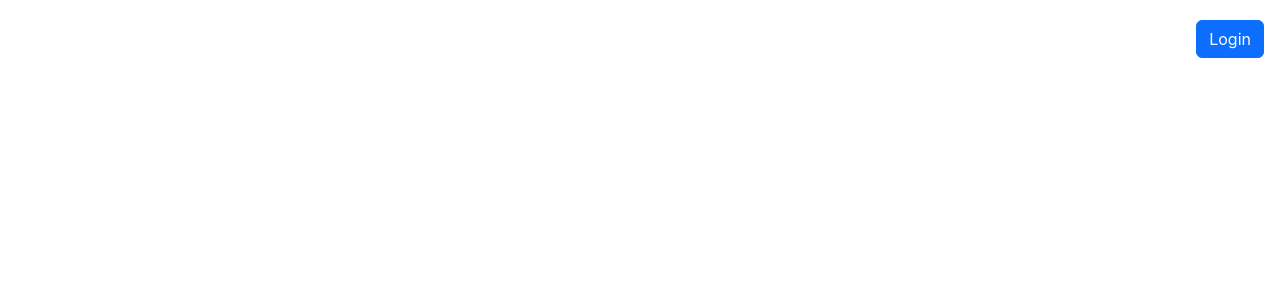
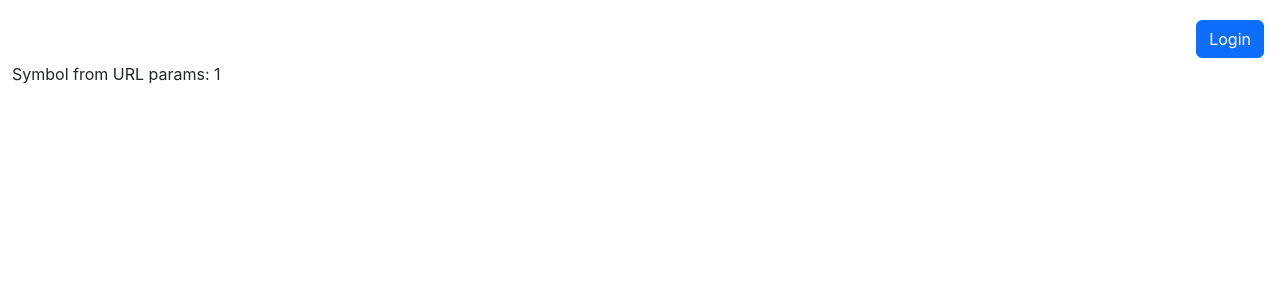
Before and after one commit to pavanrajyaguru/Market-Pulse-Repo, a React (Create React App) app in the folder MarketPulse_proj/react-app/: page /overview/1 in a window 1280 px wide. Before the commit this address had no page. Shown: the top 300 px of the page. Built offline with nearby package versions, Linux system fonts and the light colour scheme.

Commit message:
symbol in overview component

```diff
--- a/MarketPulse_proj/react-app/src/App.js
+++ b/MarketPulse_proj/react-app/src/App.js
@@ -1,10 +1,11 @@
-import React from 'react'
+import React, { useState } from 'react'
 import Login from './components/Login'
 import Register from './components/Register'
 import {BrowserRouter as Router , Routes,Route} from "react-router-dom"
 import Header from './components/Header'
 import Dashboard from './components/Dashboard'
 import Overview from './components/Overview'
+import ProtectedRoute from './components/ProtectedRoute'
 const App = () => {
 
   return (
@@ -13,26 +14,18 @@ const App = () => {
 
 
     <Router>
-      <Header />
+      <Header/>
       <Routes>
         <Route path='/login' element={<Login />}/>
         <Route path='/register' element={<Register />}/>
 
         <Route path='/' element={<Dashboard />}/>
-        <Route path='/overview' element={<Overview />}/>
+        <Route path='/overview/:symbol' element={<Overview />}/>
 
       </Routes>
     </Router>
     </div>
 
-    {/* <Router>
-    <Header />
-      <Routes>
-        <AuthRoute path="/login" element={<Login/>} isAuthenticated = {isAuthenticated()} fallback="/"/>
-        <AuthRoute path="/register" element={<Register/>} isAuthenticated = {isAuthenticated()} fallback="/"/>
-        <ProtectedRoute path="/" element={<Cards />} isAuthenticated = {isAuthenticated()} fallback="/login"/>
-      </Routes>
-    </Router> */}
 
     </>
   )
--- a/MarketPulse_proj/react-app/src/components/Accordion_table.js
+++ b/MarketPulse_proj/react-app/src/components/Accordion_table.js
@@ -33,8 +33,8 @@ const Accordion_table = ({response}) => {
               <li>DayHigh : {ele.yearHigh}<br /></li>
             </ul>
 
-            <NavLink to={`/overview`}>
-            <Button className='btn btn-primary m-0 pt-0 pb-0' >See Overview</Button>
+            <NavLink to={{ pathname: `/overview/${ele.symbol}/`}}>
+              <Button className='btn btn-primary'>See Overview</Button>
             </NavLink>
 
           </Panel>
@@ -55,8 +55,8 @@ const Accordion_table = ({response}) => {
               <li>yearLow : {ele.yearLow}<br /></li>
               <li>DayHigh : {ele.yearHigh}<br /></li>
             </ul>
-            <NavLink to={`/overview`}>
-            <Button className='btn btn-primary m-0 pt-0 pb-0' >See Overview</Button>
+            <NavLink to={{ pathname: `/overview/${ele.symbol}/`}}>
+              <Button className='btn btn-primary'>See Overview</Button>
             </NavLink>
 
           </Panel>
--- a/MarketPulse_proj/react-app/src/components/Login.js
+++ b/MarketPulse_proj/react-app/src/components/Login.js
@@ -7,7 +7,7 @@ import {useNavigate} from 'react-router-dom';
 import { ToastContainer, toast } from 'react-toastify';
 import 'react-toastify/dist/ReactToastify.css';
 const Login = () => {
-  const history = useNavigate();
+  const navigate = useNavigate();
   const onFinish = async(values) => {
 
     axios.post('/auth_user', values)
@@ -17,7 +17,7 @@ const Login = () => {
       if(response.data.code == 1){
 
         handleToast("success",response.data.msg)
-        history('/')
+        navigate('/')
 
       }
       else{
--- a/MarketPulse_proj/react-app/src/components/Overview.js
+++ b/MarketPulse_proj/react-app/src/components/Overview.js
@@ -1,10 +1,16 @@
-import React from 'react'
+
+import React from 'react';
+import { useParams} from 'react-router-dom';
 
 const Overview = () => {
-    console.log("overview page")
-  return (
-    <div>Overview</div>
-  )
-}
+    const { symbol } = useParams();
 
-export default Overview
+    return (
+        <div>
+            <div>Symbol from URL params: {symbol}</div>
+
+        </div>
+    );
+};
+
+export default Overview;
--- /dev/null
+++ b/MarketPulse_proj/react-app/src/components/ProtectedRoute.js
@@ -0,0 +1,10 @@
+
+import React from 'react';
+import { Route, Navigate } from 'react-router-dom';
+
+const ProtectedRoute = ({ isLoggedIn, fallback, ...rest }) => {
+  return isLoggedIn ? <Route {...rest} /> : <Route {...rest} />
+//   <Navigate to={fallback} replace />;
+};
+
+export default ProtectedRoute;
```
